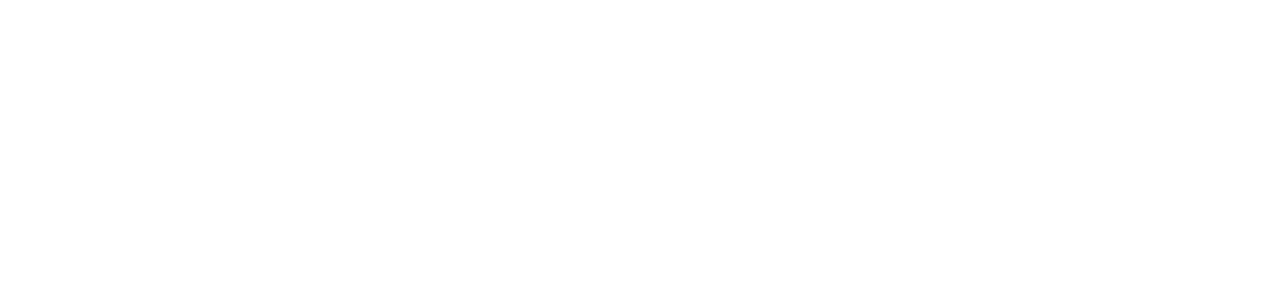
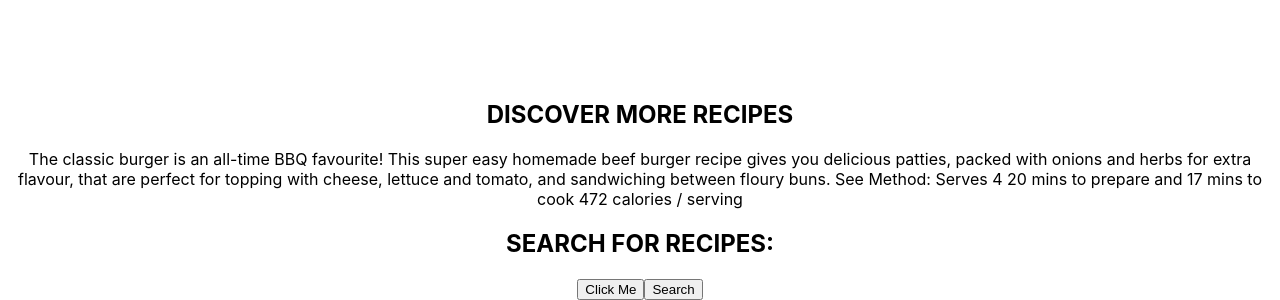
Before and after one commit to Renoy37/recipeHub-Project, a React (Create React App) app: page / in a window 1280 px wide. Shown: the part 1864-2164 px from the top of the page. Before the commit the page ends 800 px from the top, so only its background shows below. Built offline with nearby package versions, Linux system fonts and the light colour scheme.

Commit message:
first commit

```diff
--- a/src/App.js
+++ b/src/App.js
@@ -1,10 +1,12 @@
 import "./App.css";
 import Navbar from "./components/Navbar";
+import Discover from "./components/Discover";
 
 function App() {
   return (
     <div className="App">
       <Navbar />
+      <Discover />
     </div>
   );
 }
--- /dev/null
+++ b/src/components/Discover.js
@@ -0,0 +1,37 @@
+import Image1 from '../Assets/Untitled design (1).png'
+
+function Discover (){
+    return(
+        <>
+
+            <section>
+              <img src={Image1} />
+            </section>
+
+            <section>
+                <div>
+                    <h2>DISCOVER MORE RECIPES</h2>
+                </div>
+                <div>
+                    <p>
+                        The classic burger is an all-time BBQ favourite! This super easy homemade beef burger recipe gives you delicious patties, packed with onions and herbs for extra flavour, that are perfect for topping with cheese, lettuce and tomato, and sandwiching between floury buns.
+                        See Method:
+                        Serves 4
+                        20 mins to prepare and 17 mins to cook
+                        472 calories / serving
+                    </p>
+                </div>
+            </section>
+            <section>
+                <div>
+                    <h2>SEARCH FOR RECIPES: </h2>
+                    <button placeholder='serch here'>Click Me</button>
+                    <button background-color='red' color='white'>Search</button>
+                </div>
+            </section>
+
+        </>
+    );
+}
+
+export default Discover;
```
Also changed, not shown: src/Assets/Untitled design (1).png (added).
